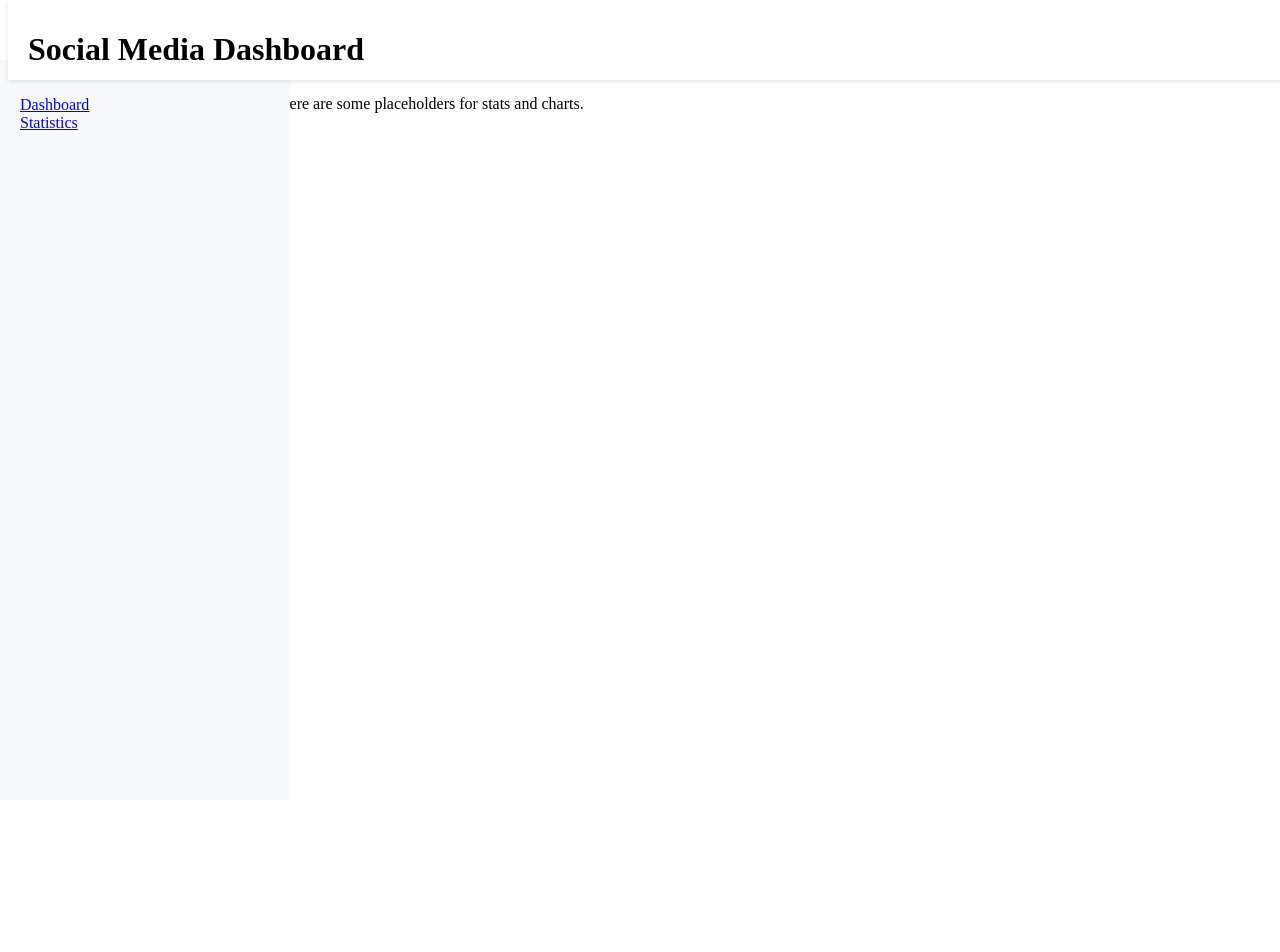
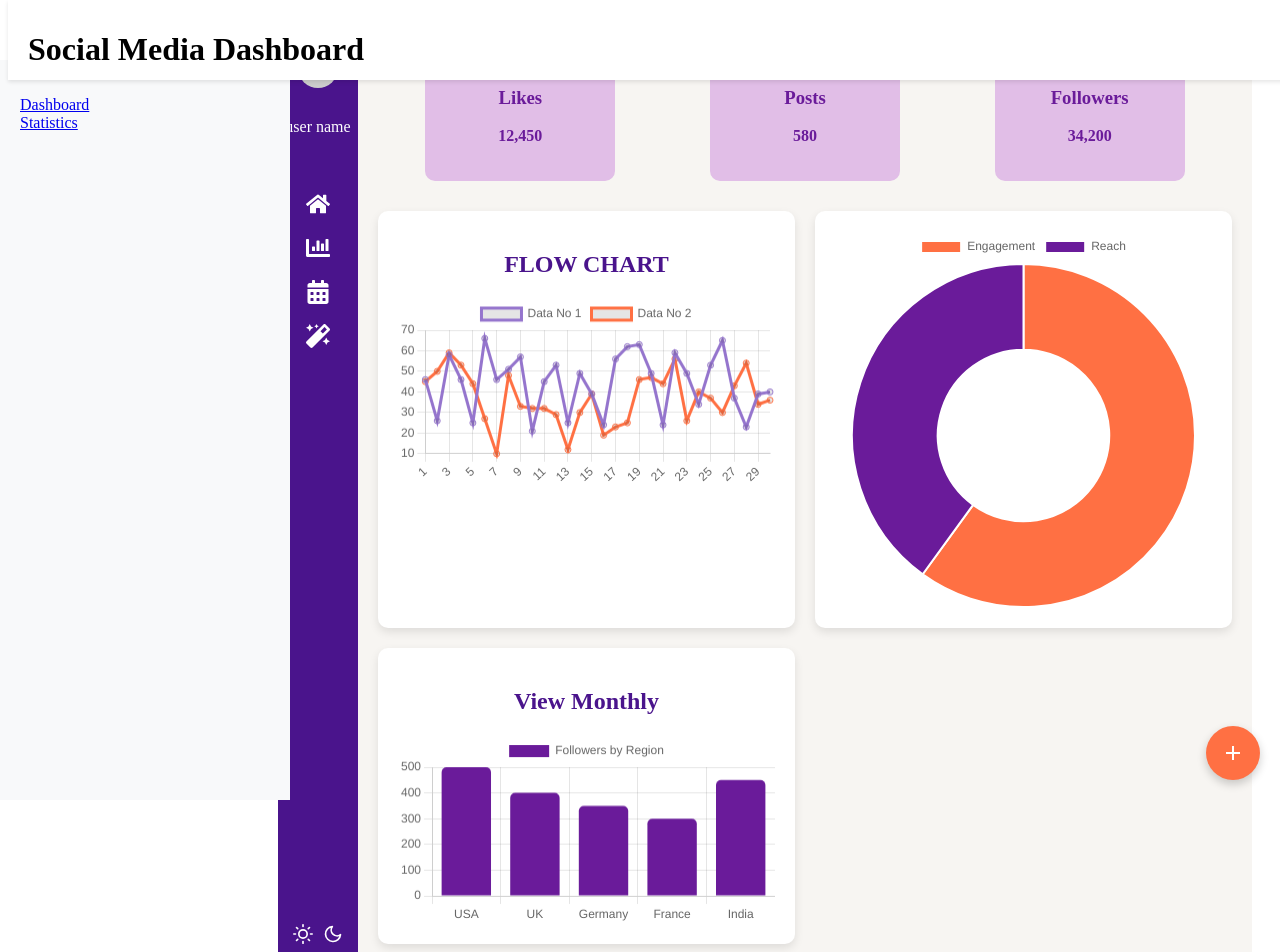
Before and after one commit to xXSALAHELEQASXx/DEPI, a React (Create React App) app in the folder dashboard/: page / in a window 1280 px wide. Shown: the top 952 px of the page. Before the commit the page ends 800 px from the top, so only its background shows below. Built offline with nearby package versions, Linux system fonts and the light colour scheme.

Commit message:
Update MainPage.js

```diff
--- a/dashboard/src/pages/MainPage.js
+++ b/dashboard/src/pages/MainPage.js
@@ -1,12 +1,201 @@
-import React from 'react';
+import React from "react";
+import styled from "styled-components";
+import { Bar, Line, Doughnut } from "react-chartjs-2";
+import { Chart as ChartJS, CategoryScale, LinearScale, BarElement, LineElement, ArcElement, Title, Tooltip, Legend } from "chart.js";
+import { FaHome, FaChartBar, FaCalendarAlt, FaMagic } from "react-icons/fa";
+import { FiMoon, FiSun } from "react-icons/fi";
+import { MdAdd } from "react-icons/md";
+
+ChartJS.register(CategoryScale, LinearScale, BarElement, LineElement, ArcElement, Title, Tooltip, Legend);
+
+const barChartData = {
+  labels: ["USA", "UK", "Germany", "France", "India"],
+  datasets: [
+    {
+      label: "Followers by Region",
+      data: [500, 400, 350, 300, 450],
+      backgroundColor: "#6A1B9A",
+      borderRadius: 5,
+    },
+  ],
+};
+
+const lineChartData = {
+  labels: Array.from({ length: 30 }, (_, i) => i + 1),
+  datasets: [
+    {
+      label: "Data No 1",
+      data: Array.from({ length: 30 }, () => Math.floor(Math.random() * 50) + 20),
+      borderColor: "#9575CD",
+      fill: false,
+    },
+    {
+      label: "Data No 2",
+      data: Array.from({ length: 30 }, () => Math.floor(Math.random() * 50) + 10),
+      borderColor: "#FF7043",
+      fill: false,
+    },
+  ],
+};
+
+const doughnutChartData = {
+  labels: ["Engagement", "Reach"],
+  datasets: [
+    {
+      data: [60, 40],
+      backgroundColor: ["#FF7043", "#6A1B9A"],
+    },
+  ],
+};
 
 const MainPage = () => {
-    return (
-        <div>
-            <h2>Main Page</h2>
-            <p>Here are some placeholders for stats and charts.</p>
-        </div>
-    );
+  return (
+    <DashboardContainer>
+      <Sidebar>
+        <UserProfile>
+          <img src="https://via.placeholder.com/40" alt="user" />
+          <p>user name</p>
+        </UserProfile>
+        <NavIcons>
+          <FaHome />
+          <FaChartBar />
+          <FaCalendarAlt />
+          <FaMagic />
+        </NavIcons>
+        <ThemeToggle>
+          <FiSun />
+          <FiMoon />
+        </ThemeToggle>
+      </Sidebar>
+
+      <MainContent>
+        <StatsContainer>
+          <StatBox color="#E1BEE7" textColor="#6A1B9A">
+            <h3>Likes</h3>
+            <p>12,450</p>
+          </StatBox>
+          <StatBox color="#E1BEE7" textColor="#6A1B9A">
+            <h3>Posts</h3>
+            <p>580</p>
+          </StatBox>
+          <StatBox color="#E1BEE7" textColor="#6A1B9A">
+            <h3>Followers</h3>
+            <p>34,200</p>
+          </StatBox>
+        </StatsContainer>
+
+        <ChartsContainer>
+          <ChartBox>
+            <h2>FLOW CHART</h2>
+            <Line data={lineChartData} />
+          </ChartBox>
+          <ChartBox>
+            <Doughnut data={doughnutChartData} />
+          </ChartBox>
+          <ChartBox>
+            <h2>View Monthly</h2>
+            <Bar data={barChartData} />
+          </ChartBox>
+        </ChartsContainer>
+      </MainContent>
+
+      <FloatingButton>
+        <MdAdd />
+      </FloatingButton>
+    </DashboardContainer>
+  );
 };
 
 export default MainPage;
+
+const DashboardContainer = styled.div`
+  display: flex;
+  background: #F7F5F2;
+  min-height: 100vh;
+  color: #4A148C;
+`;
+
+const Sidebar = styled.div`
+  width: 80px;
+  background: #4A148C;
+  color: white;
+  display: flex;
+  flex-direction: column;
+  align-items: center;
+  padding: 20px 0;
+`;
+
+const UserProfile = styled.div`
+  text-align: center;
+  img {
+    border-radius: 50%;
+    margin-bottom: 10px;
+  }
+`;
+
+const NavIcons = styled.div`
+  display: flex;
+  flex-direction: column;
+  gap: 20px;
+  font-size: 24px;
+  margin-top: 40px;
+`;
+
+const ThemeToggle = styled.div`
+  margin-top: auto;
+  font-size: 20px;
+  display: flex;
+  gap: 10px;
+  align-items: center;
+`;
+
+const MainContent = styled.div`
+  flex: 1;
+  padding: 20px;
+`;
+
+const StatsContainer = styled.div`
+  display: flex;
+  justify-content: space-around;
+  margin-bottom: 30px;
+`;
+
+const StatBox = styled.div`
+  background: ${(props) => props.color};
+  color: ${(props) => props.textColor};
+  padding: 20px;
+  border-radius: 10px;
+  width: 150px;
+  text-align: center;
+  font-weight: bold;
+`;
+
+const ChartsContainer = styled.div`
+  display: grid;
+  grid-template-columns: repeat(2, 1fr);
+  gap: 20px;
+`;
+
+const ChartBox = styled.div`
+  background: white;
+  padding: 20px;
+  border-radius: 10px;
+  box-shadow: 0px 4px 10px rgba(0, 0, 0, 0.1);
+  text-align: center;
+`;
+
+const FloatingButton = styled.div`
+  position: fixed;
+  bottom: 20px;
+  right: 20px;
+  background: #FF7043;
+  color: white;
+  padding: 15px;
+  border-radius: 50%;
+  box-shadow: 0px 4px 10px rgba(0, 0, 0, 0.2);
+  font-size: 24px;
+  cursor: pointer;
+  display: flex;
+  justify-content: center;
+  align-items: center;
+`;
```
